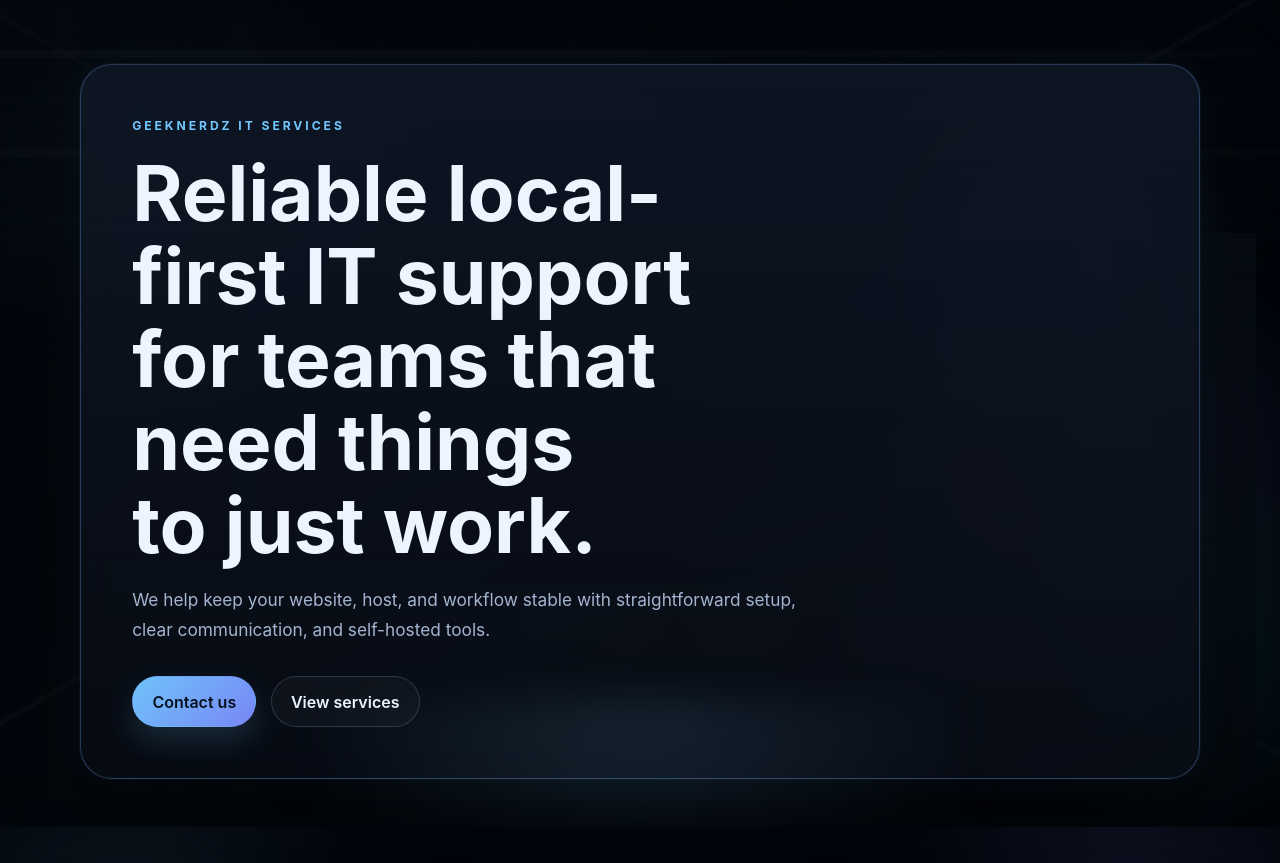
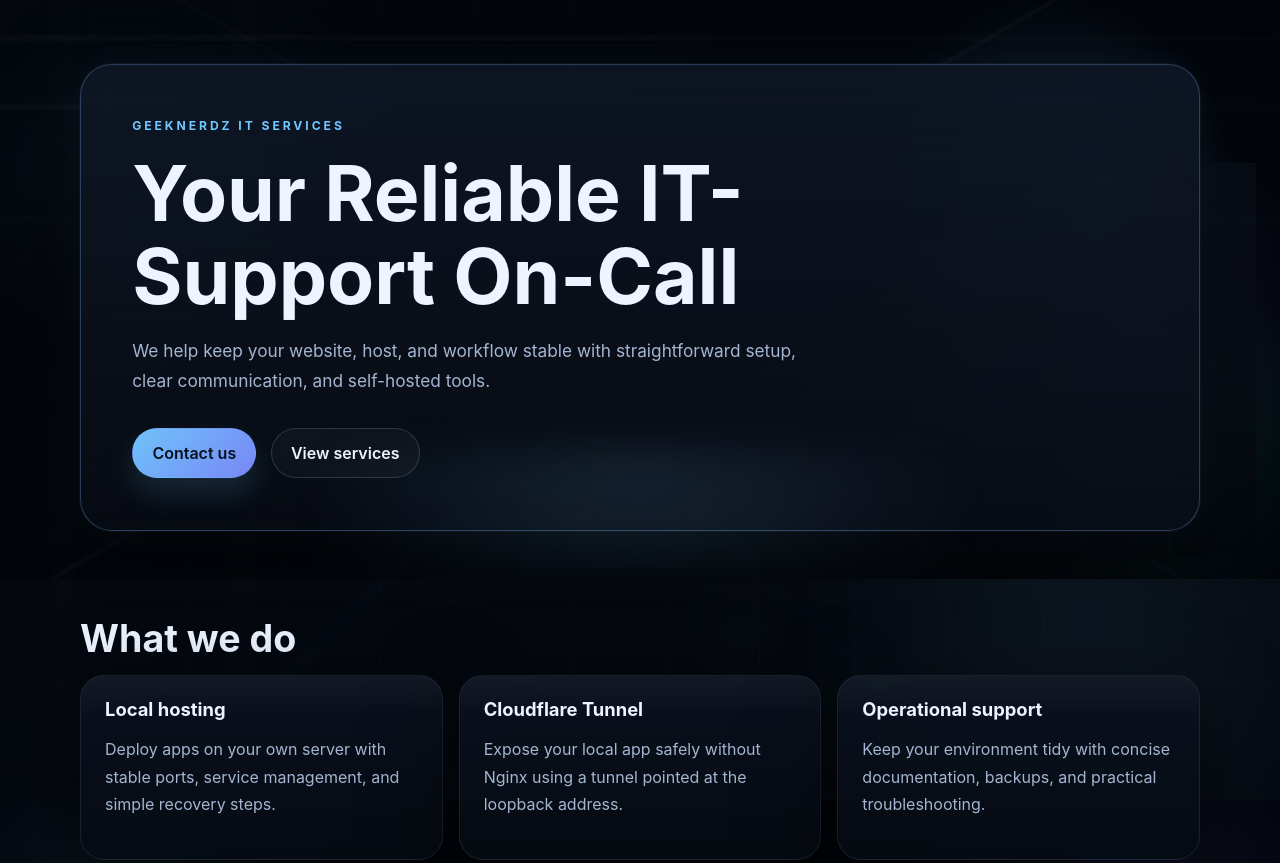
Before and after one commit to geeknerdz/itwebsite, a website: page site/index.html in a window 1280 px wide. Shown: the top 863 px of the page. Drawn offline with Linux system fonts and the light colour scheme.

Commit message:
Update hero wording

```diff
--- a/site/index.html
+++ b/site/index.html
@@ -11,7 +11,7 @@
     <header class="hero">
       <div class="shell">
         <p class="eyebrow">Geeknerdz IT Services</p>
-        <h1>Reliable local-first IT support for teams that need things to just work.</h1>
+        <h1>Your Reliable IT-Support On-Call</h1>
         <p class="lead">
           We help keep your website, host, and workflow stable with straightforward setup, clear communication,
           and self-hosted tools.
```
